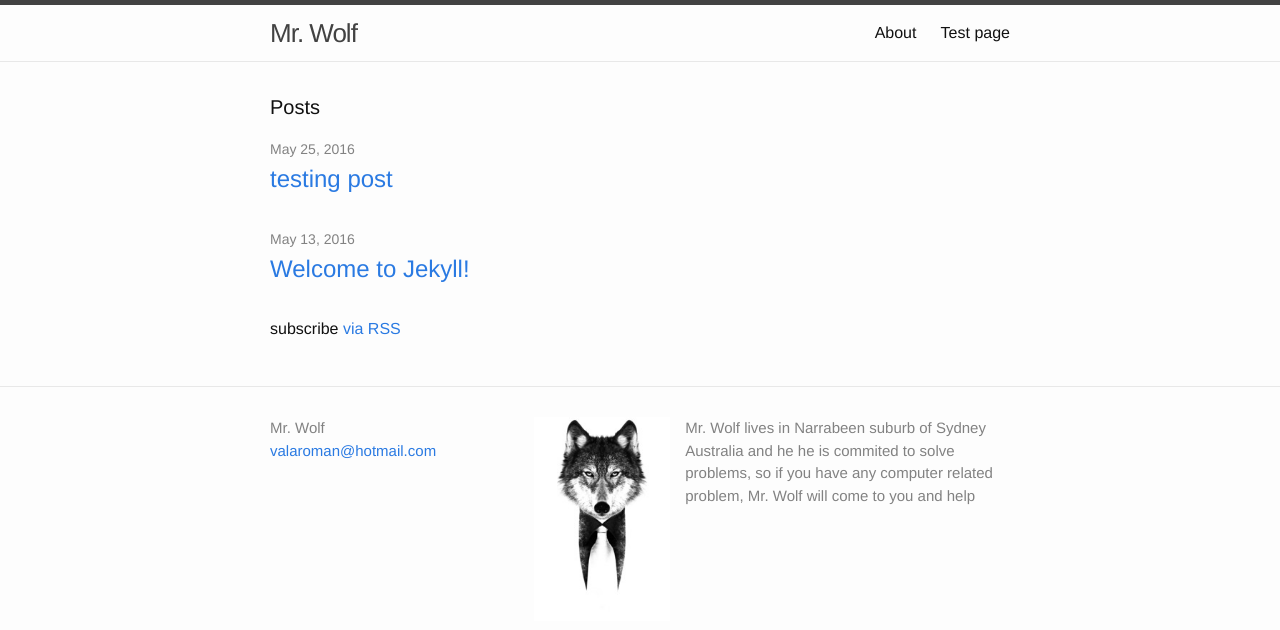
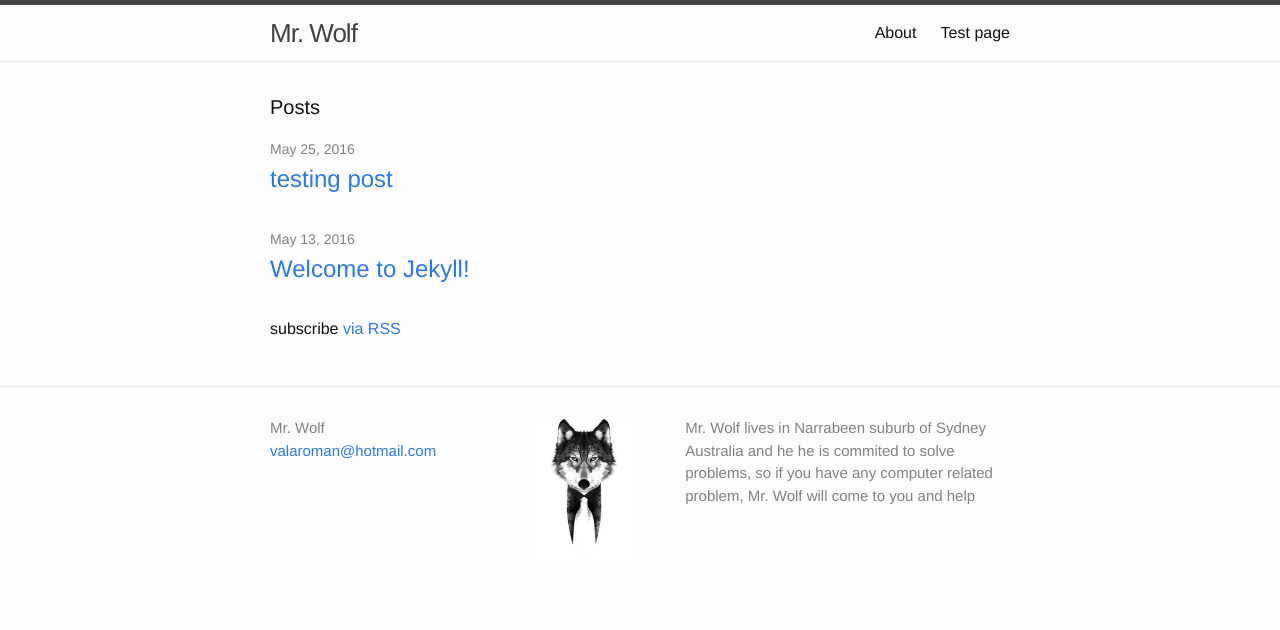
Before and after one commit to Roman-Vala/Roman-Vala.github.io, a Jekyll site: the page built from index.html, in a window 1280 px wide. Shown: the top 630 px of the page. Built offline with Jekyll 4.4.1, drawn with Linux system fonts in a browser that asks for light colours.

Commit message:
Update footer.html

```diff
--- a/_includes/footer.html
+++ b/_includes/footer.html
@@ -13,7 +13,7 @@
       </div>
 
       <div class="footer-col footer-col-2">
-        <img src="../images/mrwolf.jpg" alt="Mr.Wolf" width="200" />
+        <img src="../images/mrwolf.jpg" alt="Mr.Wolf" width="100" />
       </div>
 
       <div class="footer-col footer-col-3">
```
